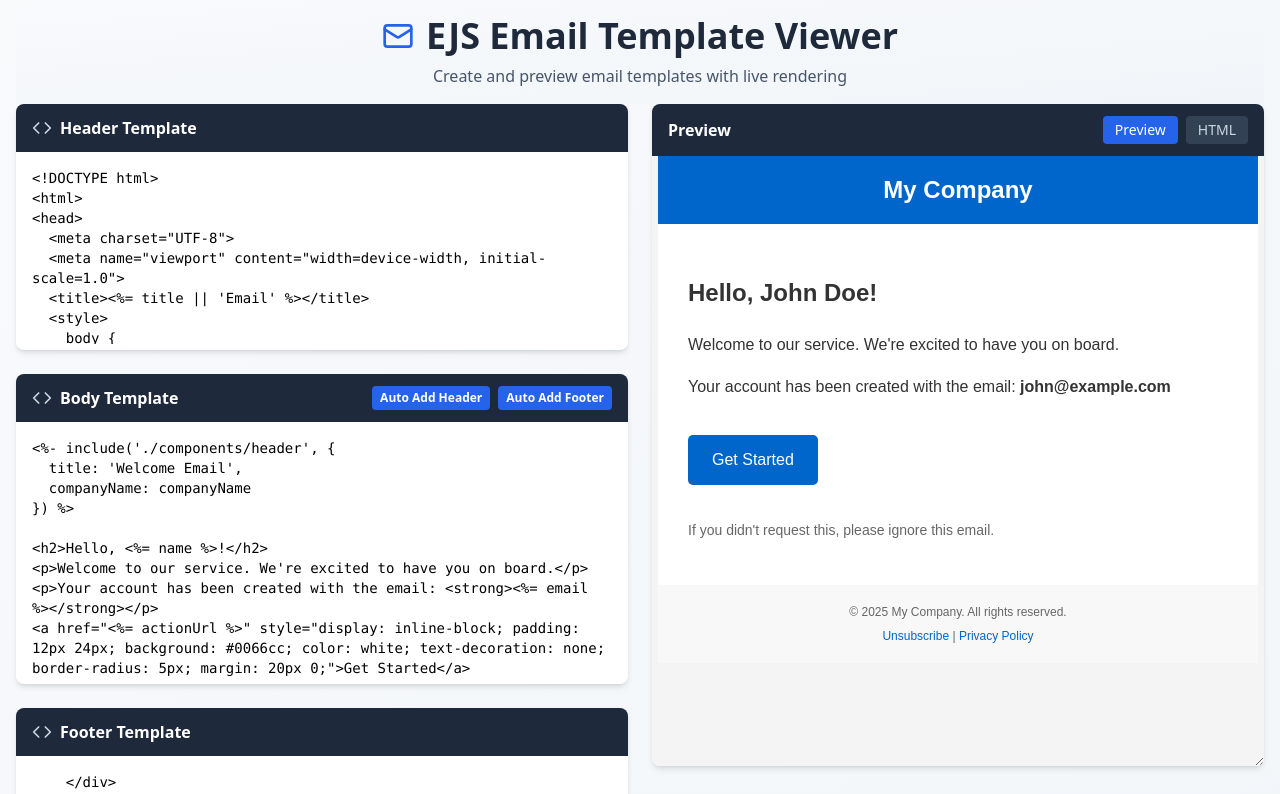
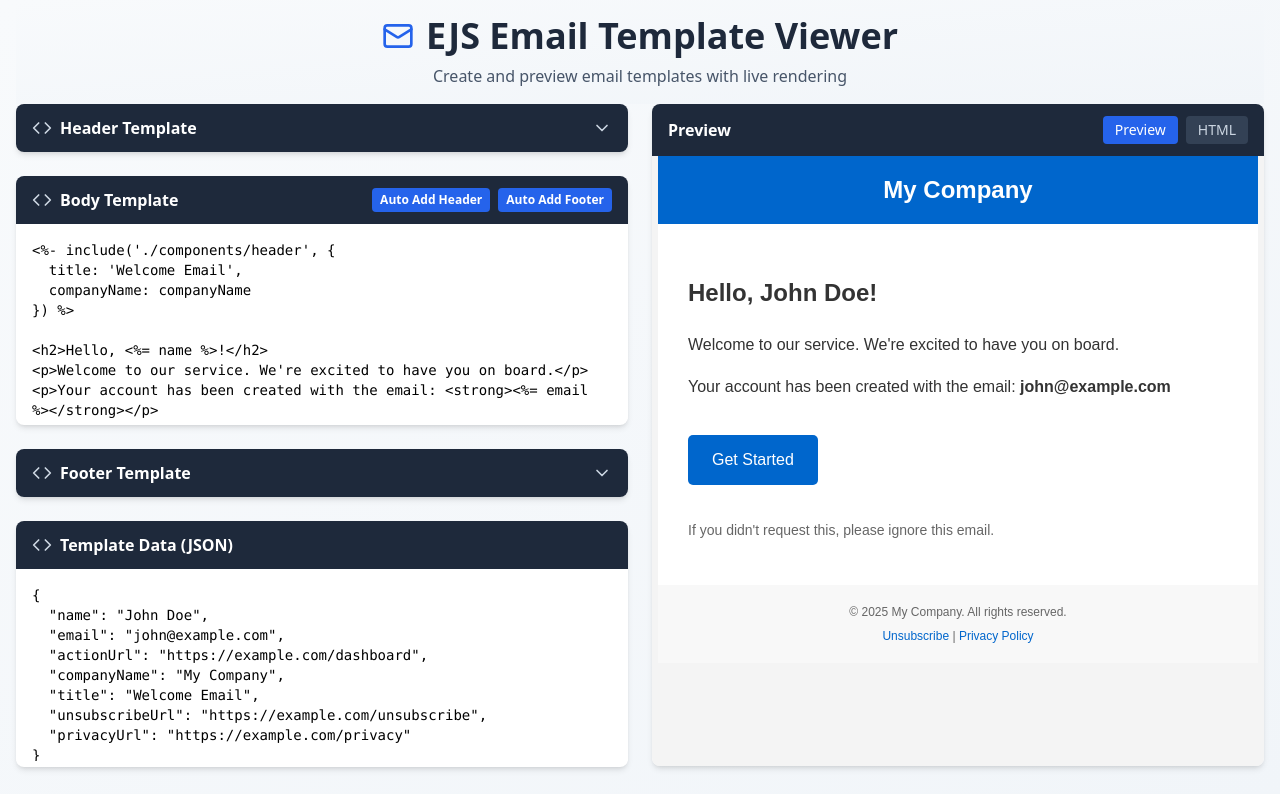
Before and after one commit to wt-sailor/ejs-viewer, a React (Vite) app: page / in a window 1280 px wide. Shown: the top 794 px of the page. Built offline with nearby package versions, Linux system fonts and the light colour scheme.

Commit message:
refactor: refine code

```diff
--- a/src/components/BodyTemplate.tsx
+++ b/src/components/BodyTemplate.tsx
@@ -33,7 +33,7 @@ export default function BodyTemplate({ value, onChange, onAddHeader, onAddFooter
       <textarea
         value={value}
         onChange={(e) => onChange(e.target.value)}
-        className="w-full h-64 p-4 font-mono text-sm focus:outline-none focus:ring-2 focus:ring-blue-500 resize-none"
+        className="w-full h-[calc(100vh-605px)] p-4 font-mono text-sm focus:outline-none focus:ring-2 focus:ring-blue-500 resize-none"
         placeholder="Enter body template with includes..."
       />
     </div>
--- a/src/components/FooterTemplate.tsx
+++ b/src/components/FooterTemplate.tsx
@@ -1,4 +1,5 @@
-import { Code } from "lucide-react";
+import { useState } from "react";
+import { Code, ChevronDown, ChevronUp } from "lucide-react";
 
 interface FooterTemplateProps {
   value: string;
@@ -6,12 +7,29 @@ interface FooterTemplateProps {
 }
 
 export default function FooterTemplate({ value, onChange }: FooterTemplateProps) {
+  const [isExpanded, setIsExpanded] = useState(false);
+
   return (
     <div className="bg-white rounded-lg shadow-md overflow-hidden">
-      <div className="bg-slate-800 px-4 py-3 flex items-center gap-2">
+      <div
+        className="bg-slate-800 px-4 py-3 flex items-center justify-between cursor-pointer"
+        onClick={() => setIsExpanded(!isExpanded)}
+      >
+        <div className="flex items-center gap-2">
           <Code className="w-5 h-5 text-slate-300" />
           <h2 className="text-white font-semibold">Footer Template</h2>
         </div>
+        {isExpanded ? (
+          <ChevronUp className="w-5 h-5 text-slate-300" />
+        ) : (
+          <ChevronDown className="w-5 h-5 text-slate-300" />
+        )}
+      </div>
+      <div
+        className={`overflow-hidden transition-all duration-300 ${
+          isExpanded ? 'max-h-48 opacity-100' : 'max-h-0 opacity-0'
+        }`}
+      >
         <textarea
           value={value}
           onChange={(e) => onChange(e.target.value)}
@@ -19,5 +37,6 @@ export default function FooterTemplate({ value, onChange }: FooterTemplateProps)
           placeholder="Enter footer template..."
         />
       </div>
+    </div>
   );
 }
--- a/src/components/HeaderTemplate.tsx
+++ b/src/components/HeaderTemplate.tsx
@@ -1,4 +1,5 @@
-import { Code } from "lucide-react";
+import { useState } from "react";
+import { Code, ChevronDown, ChevronUp } from "lucide-react";
 
 interface HeaderTemplateProps {
   value: string;
@@ -6,12 +7,29 @@ interface HeaderTemplateProps {
 }
 
 export default function HeaderTemplate({ value, onChange }: HeaderTemplateProps) {
+  const [isExpanded, setIsExpanded] = useState(false);
+
   return (
     <div className="bg-white rounded-lg shadow-md overflow-hidden">
-      <div className="bg-slate-800 px-4 py-3 flex items-center gap-2">
+      <div
+        className="bg-slate-800 px-4 py-3 flex items-center justify-between cursor-pointer"
+        onClick={() => setIsExpanded(!isExpanded)}
+      >
+        <div className="flex items-center gap-2">
           <Code className="w-5 h-5 text-slate-300" />
           <h2 className="text-white font-semibold">Header Template</h2>
         </div>
+        {isExpanded ? (
+          <ChevronUp className="w-5 h-5 text-slate-300" />
+        ) : (
+          <ChevronDown className="w-5 h-5 text-slate-300" />
+        )}
+      </div>
+      <div
+        className={`overflow-hidden transition-all duration-300 ${
+          isExpanded ? 'max-h-48 opacity-100' : 'max-h-0 opacity-0'
+        }`}
+      >
         <textarea
           value={value}
           onChange={(e) => onChange(e.target.value)}
@@ -19,5 +37,6 @@ export default function HeaderTemplate({ value, onChange }: HeaderTemplateProps)
           placeholder="Enter header template..."
         />
       </div>
+    </div>
   );
 }
--- a/src/components/Preview.tsx
+++ b/src/components/Preview.tsx
@@ -41,10 +41,7 @@ export default function Preview({
             </button>
           </div>
         </div>
-        <div
-          className="h-[calc(100vh-190px)] overflow-auto resize-y"
-          style={{ resize: "vertical" }}
-        >
+        <div className="h-[calc(100vh-190px)] overflow-auto">
           {error ? (
             <div className="p-4">
               <div className="bg-red-50 border border-red-200 rounded-lg p-4">
```
Lines whose indentation alone changed are shown as unchanged.
